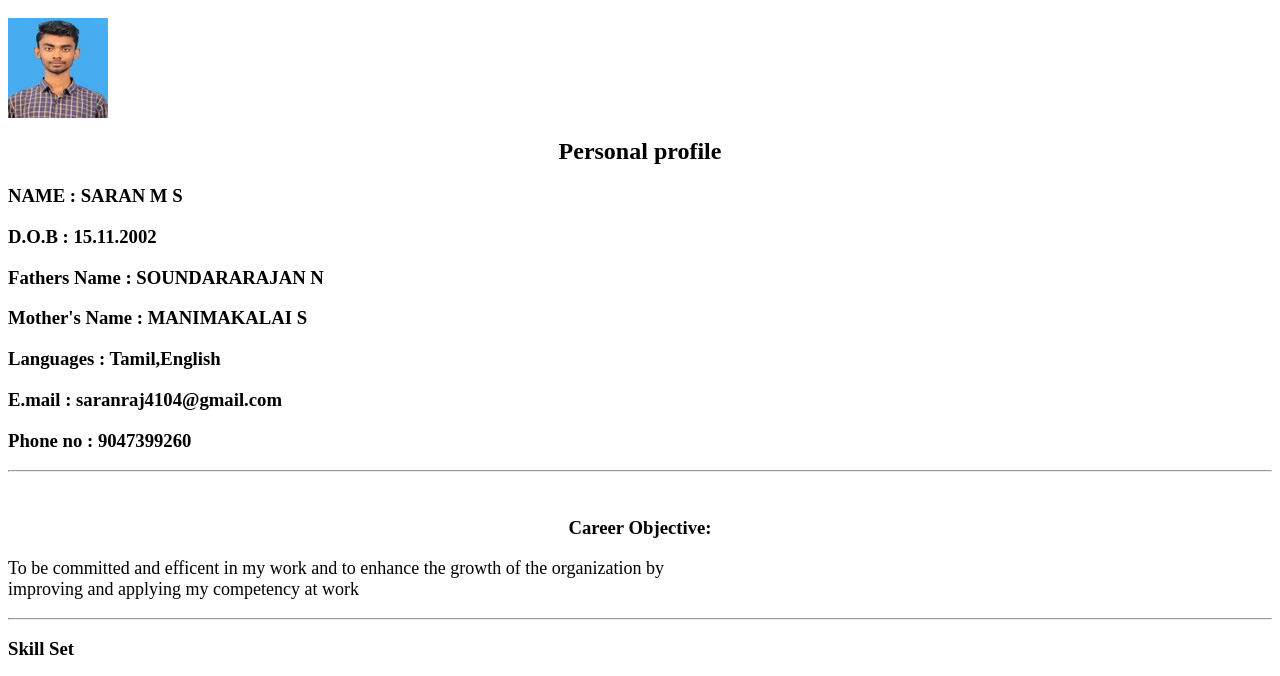
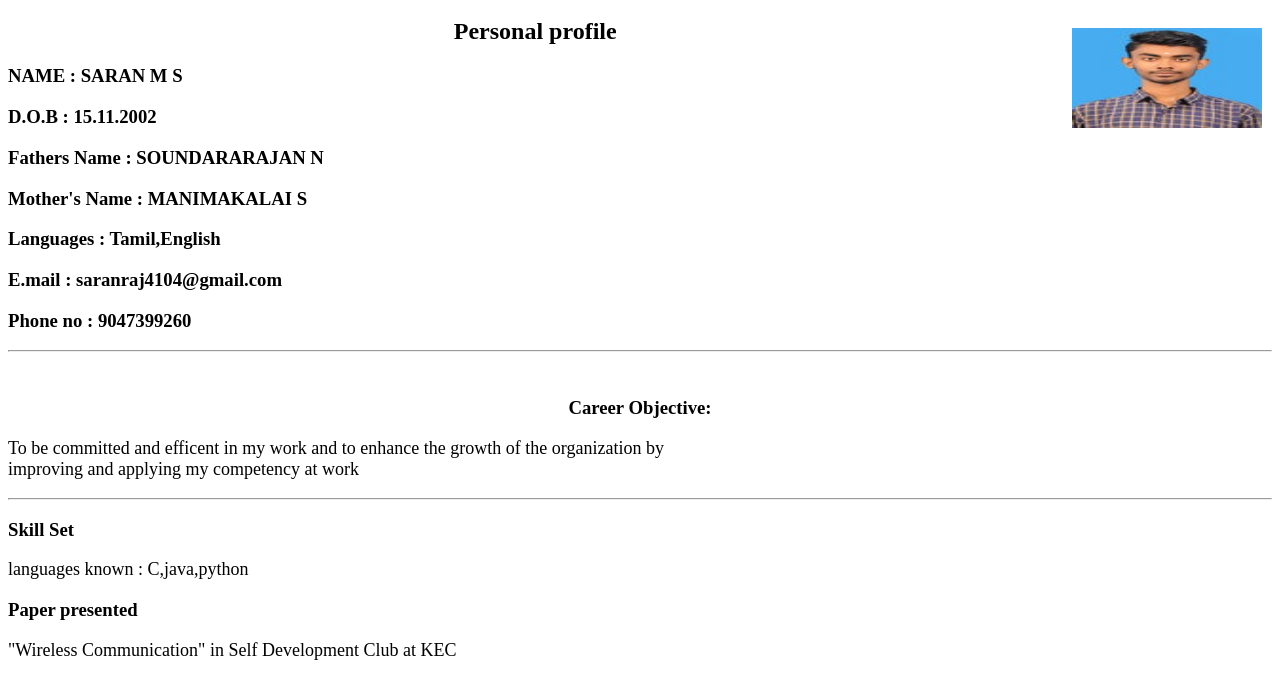
Before and after one commit to saran2002/prov, a plain HTML site: page index.html in a window 1280 px wide. Shown: the part 48-724 px from the top of the page. Drawn offline with Linux system fonts and the light colour scheme.

Commit message:
Update index.html

```diff
--- a/index.html
+++ b/index.html
@@ -2,6 +2,14 @@
     <head>
         <title>Resume</title>
     </head>
+     <style>
+              img{
+    float: right;
+    width: 15%;
+    margin: 10px;
+              }
+
+        </style>
     <body>
         <h1 align="center">RESUME</h1>
         <img src="30kb_SARAN_20ITR091.jpeg" width="100" height="100">
```
